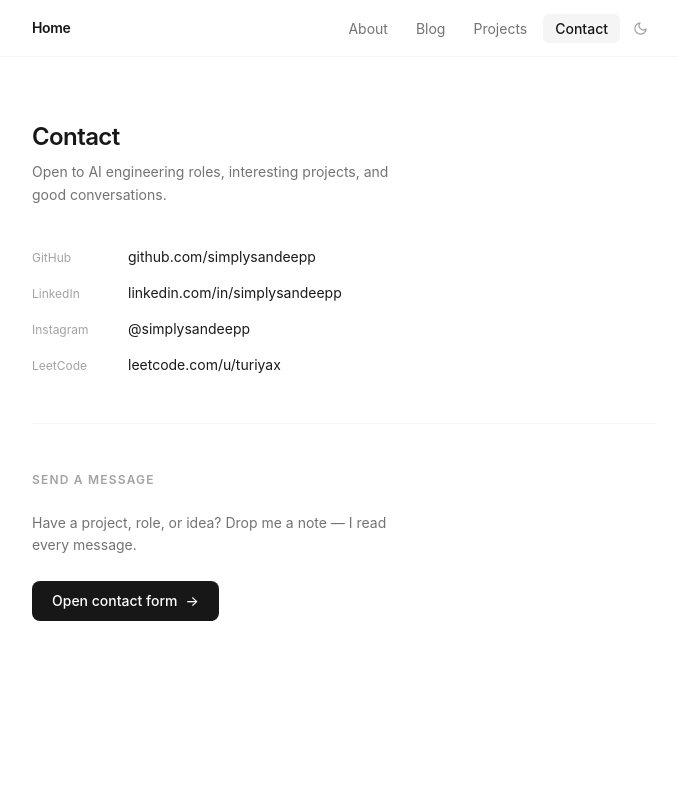
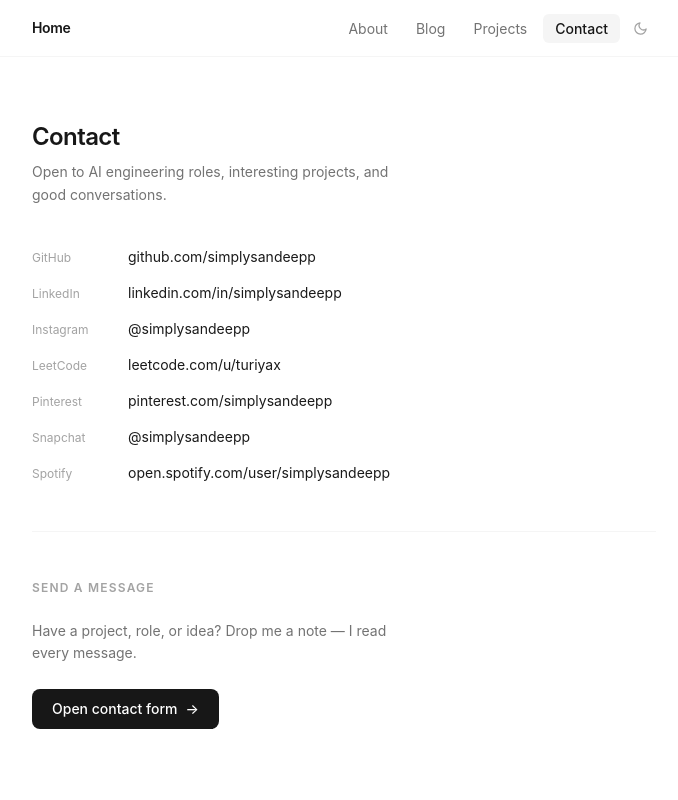
Before and after one commit to simplysandeepp/ember, a Next.js app: page /contact in a window 1280 px wide. Shown: the top 800 px of the page, without its empty margins (296-974 px from the left). Built offline with nearby package versions, Linux system fonts and the light colour scheme.

Commit message:
Add Pinterest, Snapchat, and Spotify to contact socials

```diff
--- a/app/contact/page.tsx
+++ b/app/contact/page.tsx
@@ -29,6 +29,21 @@
     label: 'LeetCode',
     href: siteConfig.leetcode,
     display: 'leetcode.com/u/turiyax',
+  },
+  {
+    label: 'Pinterest',
+    href: 'https://www.pinterest.com/simplysandeepp/',
+    display: 'pinterest.com/simplysandeepp',
+  },
+  {
+    label: 'Snapchat',
+    href: 'https://www.snapchat.com/@simplysandeepp',
+    display: '@simplysandeepp',
+  },
+  {
+    label: 'Spotify',
+    href: 'https://open.spotify.com/user/31cyj3fynvoub27sgwry4ijlsaku',
+    display: 'open.spotify.com/user/simplysandeepp',
   },
 ];
 
```
